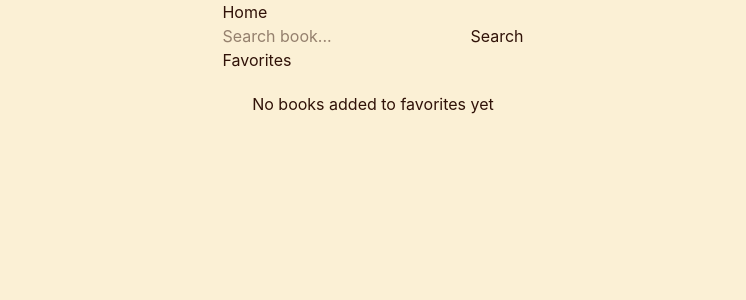
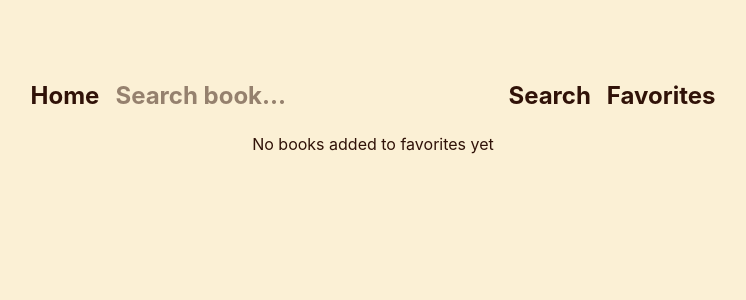
Before and after one commit to shadikodehode/LiteralLiterature, a React (Vite) app: page /favorites in a window 1280 px wide. Shown: the top 300 px of the page, without its empty margins (267-1013 px from the left). Built offline with nearby package versions, Linux system fonts and the light colour scheme.

Commit message:
LiteralLiterature
Styling, got ahead of myself, need to finish all the logic

```diff
--- a/src/components/BookCard.jsx
+++ b/src/components/BookCard.jsx
@@ -6,17 +6,17 @@ export function BookCard({ book }) {
   const cover = formats["image/jpeg"]
 
   return (
-      <Link className="flex flex-row p-4 text-wrap w-md h-md gap-8"
+      <Link className="flex flex-row p-4 text-wrap w-xs h-md gap-6"
         to={`/book/${book.id}`}>
-        <img className="shadow-md rounded-md max-h-40 max-w-25"
+        <img className="shadow-xl  rounded-md h-45 w-30"
           src={cover}
           alt={title}
           onError={(e) => e.target.src ='/placeholder.jpg'}
         />
         <div className="flex flex-col text-wrap max-w-25 gap-4">
-          <h1 className="text-sm font-bold">
+          <h1 className="text-sm font-bold line-clamp-4">
             {title}</h1>
-          <p className="text-xs opacity-80">
+          <p className="text-xs font-bold opacity-60">
             {author}</p>
         </div>
       </Link>
--- a/src/components/BookList.jsx
+++ b/src/components/BookList.jsx
@@ -2,7 +2,7 @@ import { BookCard } from "./BookCard";
 
 export function BookList({ books }) {
   return (
-    <div className="flex flex-row max-w-screen flex-wrap">
+    <div className="flex flex-row flex-wrap m-20 justify-center item">
       {books.map((book) => <BookCard key={book.id} book={book} />)}
     </div>
   )
--- a/src/components/CategoryList.jsx
+++ b/src/components/CategoryList.jsx
@@ -1,7 +1,9 @@
+import { useState } from "react"
 import { useSearch } from "../context/SearchContext"
 
 export function CategoryList() {
   const { setTopic, setPage, topic } = useSearch()
+  const [isOpen, setIsOpen] = useState(false)
 
   const categories = [
     'fiction', 'mystery',
@@ -16,10 +18,16 @@ export function CategoryList() {
   const handleCategory = (category) => {
     setTopic(category)
     setPage(1)
+    setIsOpen(false)
   }
 
   return (
     <>
+      <div className="flex justify-center font-bold text-xl">
+        <button onClick={() => setIsOpen(!isOpen)}>
+          {topic || 'Categories'}
+        </button>
+        {isOpen && (
           <div>
             {categories.map((category) => (
               <button
@@ -31,6 +39,8 @@ export function CategoryList() {
               </button>
             ))}
           </div>
+        )}
+      </div>
     </>
   )
 }
--- a/src/components/Header.jsx
+++ b/src/components/Header.jsx
@@ -20,9 +20,9 @@ export default function Header() {
   }
 
   return (
-    <nav>
-      <Link to="/" onClick={handleHome}>Home</Link>
-      <form onSubmit={handleSubmit}>
+    <nav className="flex justify-between gap-4 mt-20 font-bold text-2xl">
+      <Link className="flex" to="/" onClick={handleHome}>Home</Link>
+      <form className="flex gap-2" onSubmit={handleSubmit}>
         <input
           value={inputValue}
           onChange={(e) => setInputValue(e.target.value)}
--- a/src/pages/HomePage.jsx
+++ b/src/pages/HomePage.jsx
@@ -1,4 +1,5 @@
 import { BookList } from "../components/BookList.jsx";
+import { CategoryList } from "../components/CategoryList.jsx";
 import { useSearch } from "../context/SearchContext.js";
 import { useBooks } from "../hooks/useBooks.js";
 import { useInfiniteScroll } from "../hooks/useInfiniteScroll.js";
@@ -17,6 +18,9 @@ export default function HomePage() {
   return(
     <div>
       <div>
+        <CategoryList />
+      </div>
+      <div>
         <BookList books={books} />
         {isFetchingNextPage && <div>Loading more...</div>}
       </div>
```
Lines whose indentation alone changed are shown as unchanged.
